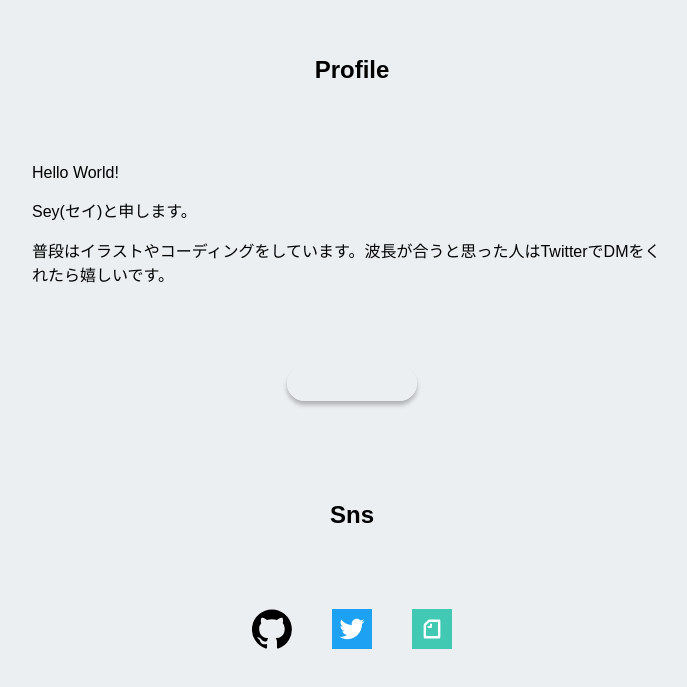
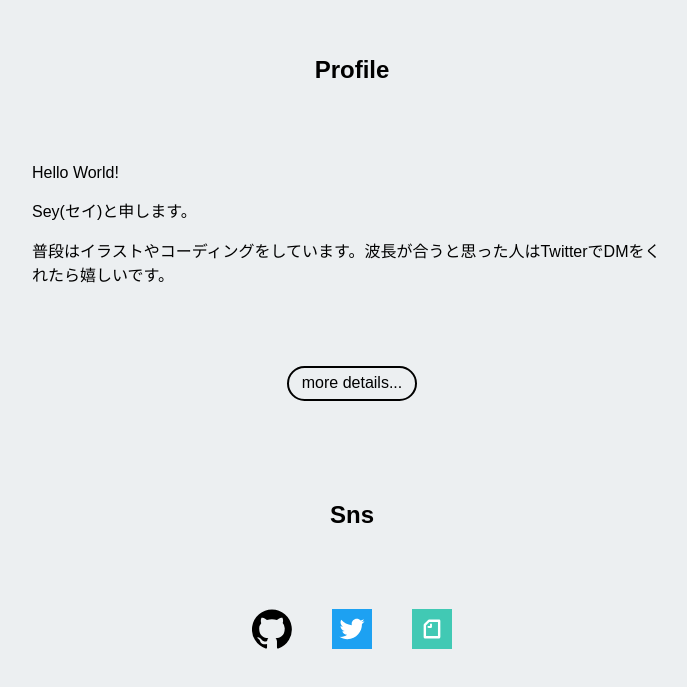
Before and after one commit to Seyyyy/Sey, a Next.js app: page / in a window 1280 px wide. Shown: the part 684-1371 px from the top of the page, without its empty margins (288-975 px from the left). Built offline with nearby package versions, Linux system fonts and the light colour scheme.

Commit message:
fix: remove box-shadow

```diff
--- a/src/style/style.css
+++ b/src/style/style.css
@@ -29,12 +29,12 @@ h2{
 }
 button{
     font-size: 1rem;
-    color: #ECEFF1;
+    color:black;
     background-color: unset;
     cursor: pointer;
-    border: solid 2px #ECEFF1;
+    border: solid 2px black;
     border-radius: 40px;
-    box-shadow: 0px 4px 4px rgba(0, 0, 0, 0.25);
+    /* box-shadow: 0px 4px 4px rgba(0, 0, 0, 0.25); */
 }
 button:focus{
     outline: none;
```
